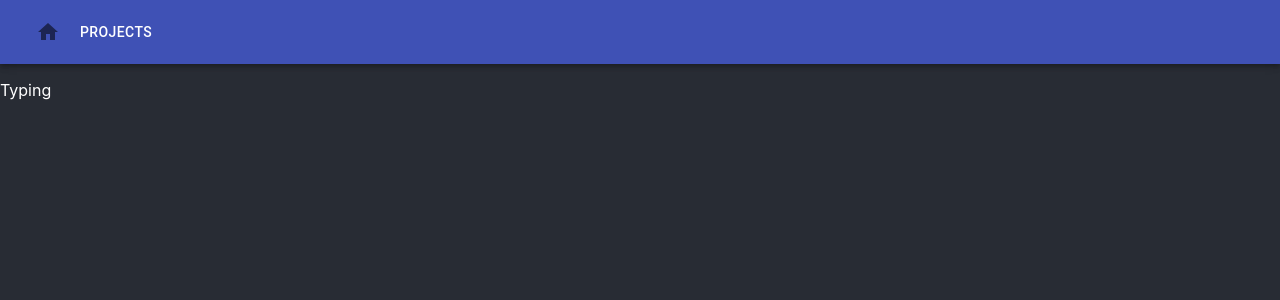
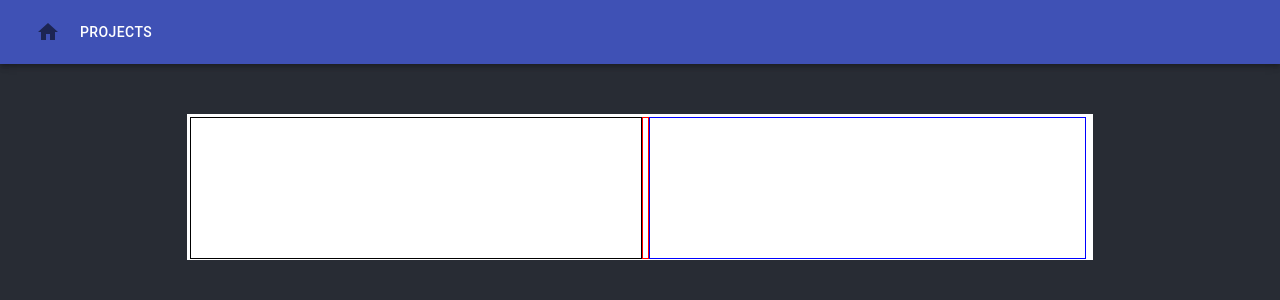
Before and after one commit to orange-puff/Playground, a React (Create React App) app in the folder src/Playground.Web/UI/: page /projects/typing_project in a window 1280 px wide. Shown: the top 300 px of the page. Built offline with nearby package versions, Linux system fonts and the light colour scheme.

Commit message:
added styling

```diff
--- a/src/Playground.Web/UI/src/components/projects/typing_project/TypingProject.tsx
+++ b/src/Playground.Web/UI/src/components/projects/typing_project/TypingProject.tsx
@@ -1,13 +1,49 @@
 import React from 'react';
 import { makeStyles } from '@material-ui/core/styles';
 
+const BOX_WIDTH = 900;
+const BOX_HEIGHT = 140;
+const MIDDLE_BOX_WIDTH = 5;
+
 const useStyles = makeStyles((theme) => ({
+    box: {
+        border: "3px solid white",
+        width: JSON.stringify(BOX_WIDTH) + "px",
+        height: JSON.stringify(BOX_HEIGHT) + "px",
+        margin: "auto",
+        marginTop: "50px",
+        backgroundColor: "white",
+    },
+    leftBox: {
+        border: "1px solid black",
+        width: JSON.stringify(Math.floor(BOX_WIDTH / 2)) + "px",
+        height: JSON.stringify(BOX_HEIGHT) + "px",
+        float: "left",
+    },
+    centerBox: {
+        border: "1px solid red",
+        width: JSON.stringify(MIDDLE_BOX_WIDTH) + "px",
+        height: JSON.stringify(BOX_HEIGHT) + "px",
+        float: "left"
+    },
+    rightBox: {
+        border: "1px solid blue",
+        width: JSON.stringify(Math.floor(BOX_WIDTH / 2) - 3 * MIDDLE_BOX_WIDTH) + "px",
+        height: JSON.stringify(BOX_HEIGHT) + "px",
+        float: "left"
+    }
 }));
 
 const TypingProject = () => {
+    const styles = useStyles();
     return (
-        <div>
-            <p>Typing</p>
+        <div className={styles.box}>
+            <div className={styles.leftBox}>
+            </div>
+            <div className={styles.centerBox}>
+            </div>
+            <div className={styles.rightBox}>
+            </div>
         </div>
     );
 }
```
